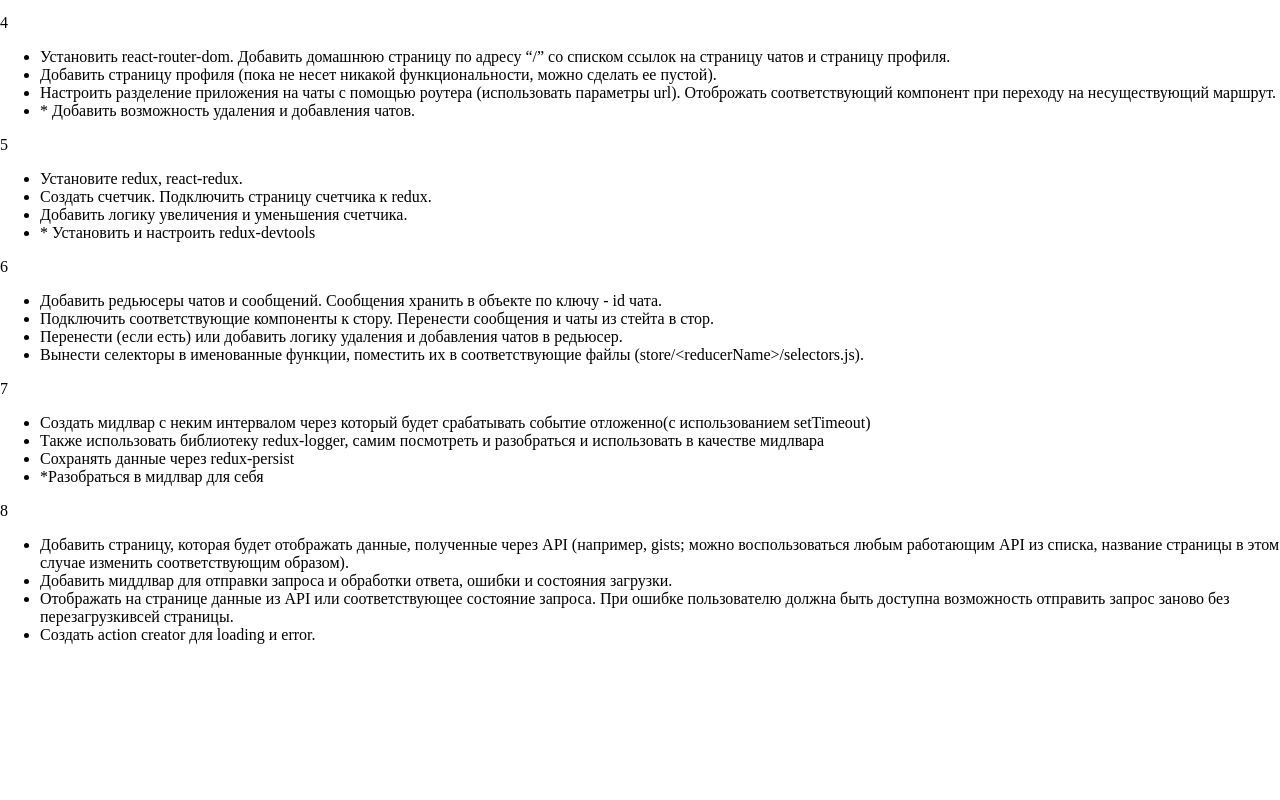
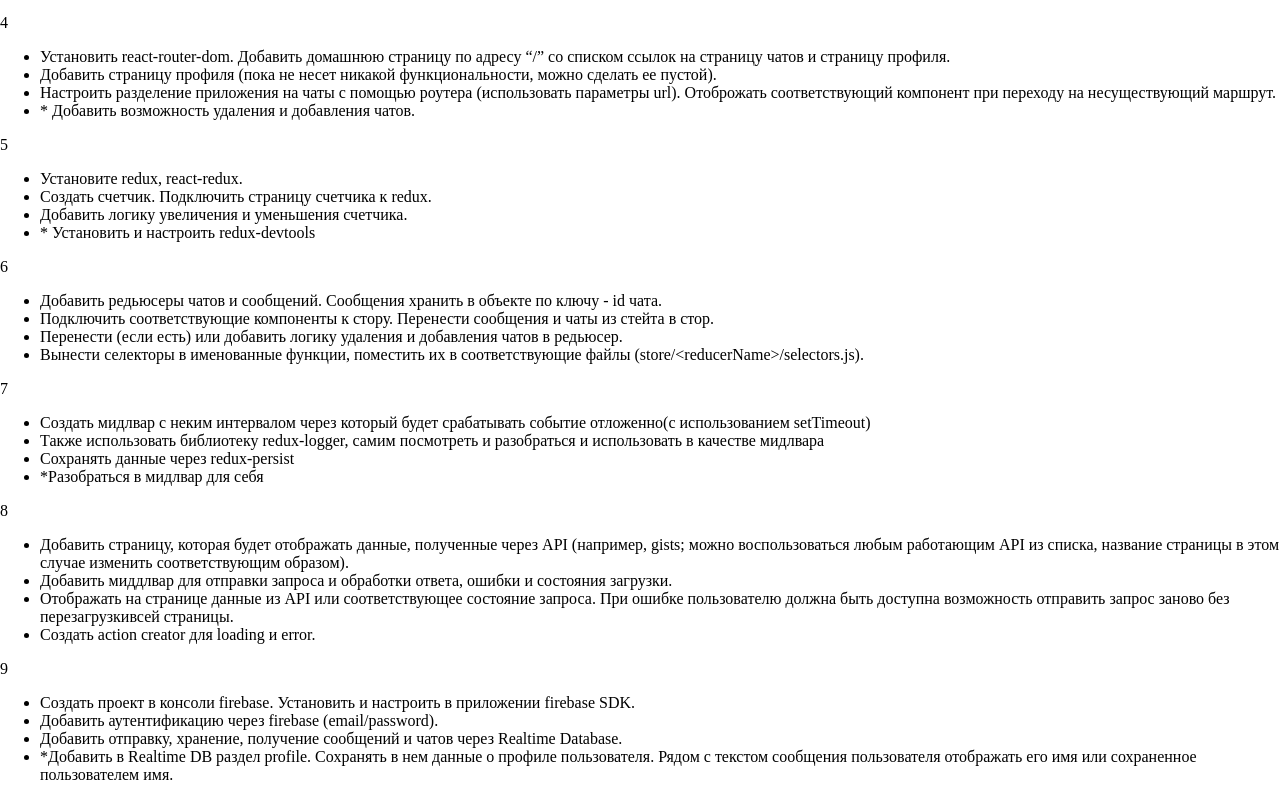
Before and after one commit to WolfManR/GeekBrainsReact, a React (Create React App) app in the folder study/: page / in a window 1280 px wide. Shown: the part 496-1296 px from the top of the page. Before the commit the page ends 1156 px from the top, so only its background shows below. Built offline with nearby package versions, Linux system fonts and the light colour scheme.

Commit message:
add tasks for homework 9

```diff
--- a/study/src/pages/Site.jsx
+++ b/study/src/pages/Site.jsx
@@ -77,6 +77,15 @@ const homeworks = [
       'Создать action creator для loading и error.',
     ],
   },
+  {
+    number: 9,
+    tasks: [
+      'Создать проект в консоли firebase. Установить и настроить в приложении firebase SDK.',
+      'Добавить аутентификацию через firebase (email/password).',
+      'Добавить отправку, хранение, получение сообщений и чатов через Realtime Database.',
+      '*Добавить в Realtime DB раздел profile. Сохранять в нем данные о профиле пользователя. Рядом с текстом сообщения пользователя отображать его имя или сохраненное пользователем имя.',
+    ],
+  },
 ]
 
 const Site = () => {
```
